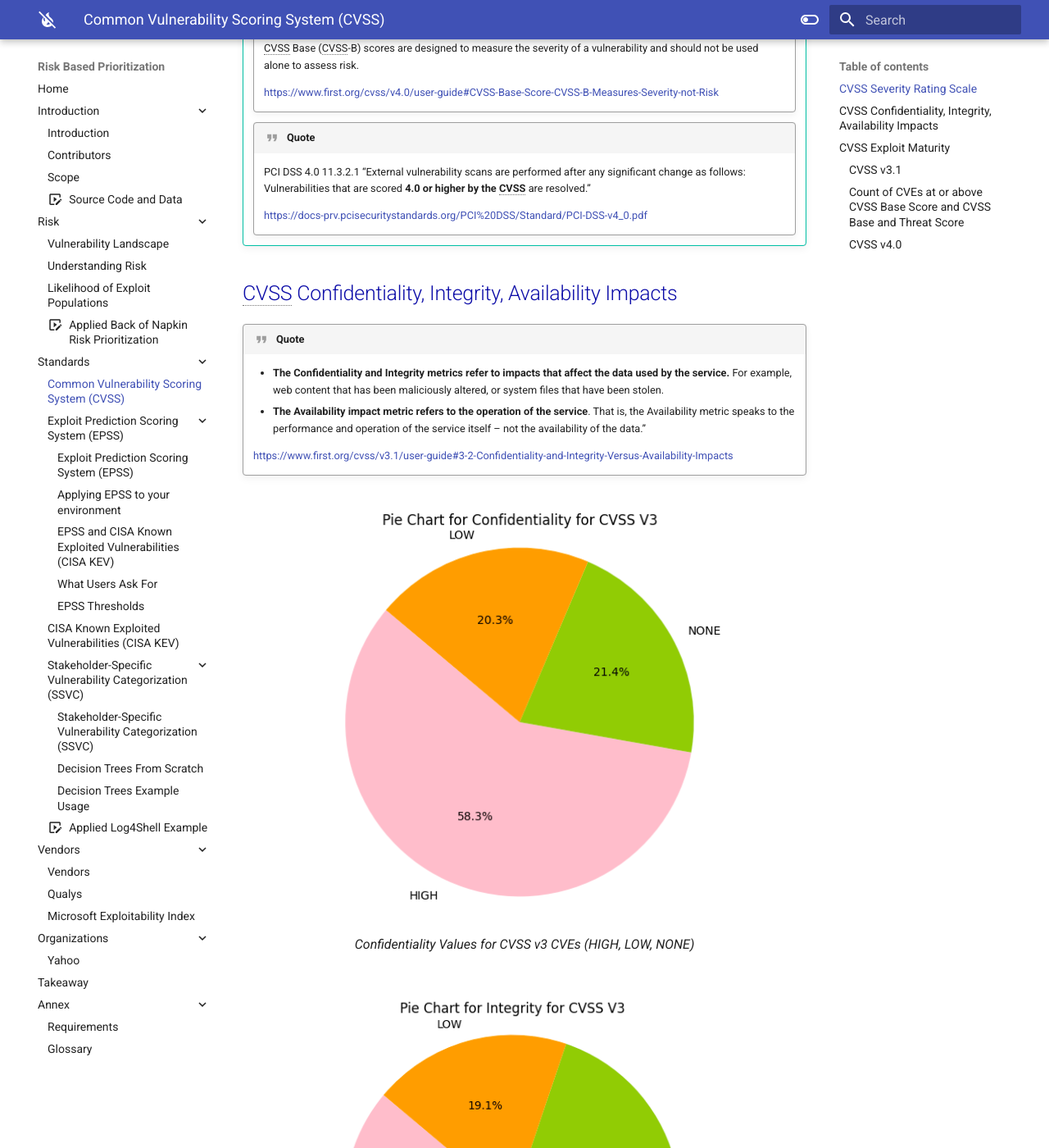
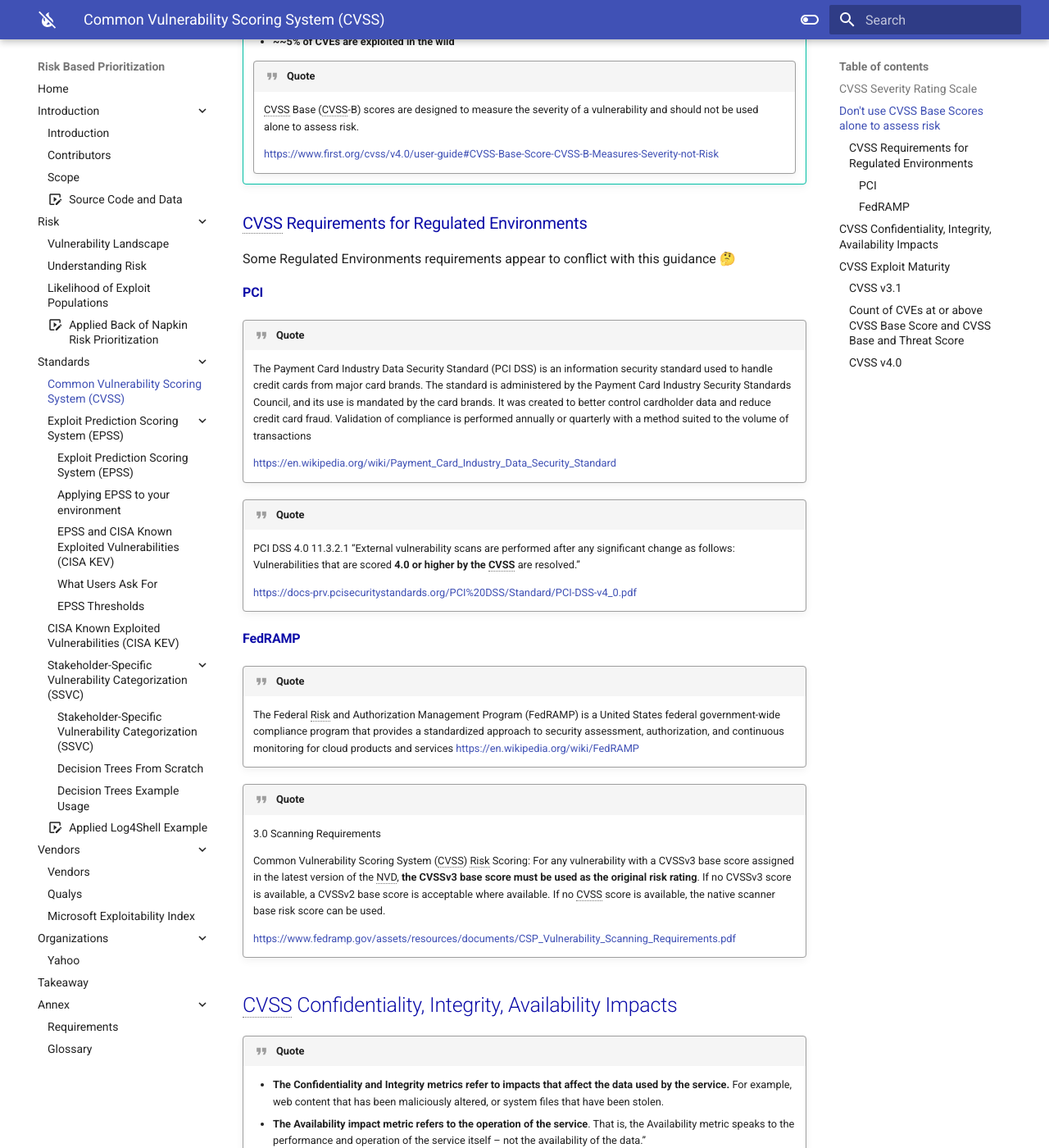
Before and after one commit to RiskBasedPrioritization/RiskBasedPrioritization.github.io, an MkDocs documentation site: the page built from docs/cvss/CVSS.md, in a window 1280 px wide and 1400 px high, scrolled down 2491 px. Shown: the whole window at 82% size. Built offline with MkDocs 1.6.1 and Material for MkDocs 9.7.7, drawn with Linux system fonts in a browser that asks for light colours; emoji names are drawn with the system emoji font; comment, search, counter and statistics services are not loaded; some of the changed text lies outside the part shown.

Commit message:
CVSS PCI and FedRAMP

```diff
--- a/docs/cvss/CVSS.md
+++ b/docs/cvss/CVSS.md
@@ -49,9 +49,11 @@
     3.  ~~60% of CVSS v3 CVEs are ranked Critical or High (7+)
     4.  \>96% of CVEs are ranked Medium or higher (4+)
 
-!!! tip "Don't use CVSS Scores alone to assess risk."
+## Don't use CVSS Base Scores alone to assess risk
 
-    Many organizations use CVSS Scores alone to assess risk despite repeated guidance against this.
+!!! tip "Don't use CVSS Base Scores alone to assess risk."
+
+    Many organizations use CVSS Base Scores alone to assess risk despite repeated guidance against this.
 
     **A Critical or High CVSS Severity is not the same as a Critical or High Risk.**
 
@@ -66,11 +68,39 @@
 
         https://www.first.org/cvss/v4.0/user-guide#CVSS-Base-Score-CVSS-B-Measures-Severity-not-Risk
 
+### CVSS Requirements for Regulated Environments
 
-    !!! quote
-        PCI DSS 4.0 11.3.2.1 “External vulnerability scans are performed after any significant change as follows: Vulnerabilities that are scored **4.0 or higher by the CVSS** are resolved.”
+Some Regulated Environments requirements appear to conflict with this guidance 🤔
+#### PCI
 
-        https://docs-prv.pcisecuritystandards.org/PCI%20DSS/Standard/PCI-DSS-v4_0.pdf
+!!! quote
+
+    The Payment Card Industry Data Security Standard (PCI DSS) is an information security standard used to handle credit cards from major card brands. The standard is administered by the Payment Card Industry Security Standards Council, and its use is mandated by the card brands. It was created to better control cardholder data and reduce credit card fraud. Validation of compliance is performed annually or quarterly with a method suited to the volume of transactions
+
+    https://en.wikipedia.org/wiki/Payment_Card_Industry_Data_Security_Standard
+
+!!! quote
+
+    PCI DSS 4.0 11.3.2.1 “External vulnerability scans are performed after any significant change as follows: Vulnerabilities that are scored **4.0 or higher by the CVSS** are resolved.”
+
+    https://docs-prv.pcisecuritystandards.org/PCI%20DSS/Standard/PCI-DSS-v4_0.pdf
+
+
+#### FedRAMP
+
+!!! quote
+
+    The Federal Risk and Authorization Management Program (FedRAMP) is a United States federal government-wide compliance program that provides a standardized approach to security assessment, authorization, and continuous monitoring for cloud products and services https://en.wikipedia.org/wiki/FedRAMP
+
+!!! quote
+
+    3.0 Scanning Requirements
+
+    Common Vulnerability Scoring System (CVSS) Risk Scoring: For any vulnerability with a CVSSv3 base score assigned in the latest version of the NVD, **the CVSSv3 base score must be used as the original risk rating**. If no CVSSv3 score is available, a CVSSv2 base score is acceptable where available. If no CVSS score is available, the native scanner base risk score can be used.
+
+    https://www.fedramp.gov/assets/resources/documents/CSP_Vulnerability_Scanning_Requirements.pdf
+
+
 
 ## CVSS Confidentiality, Integrity, Availability Impacts
 
```
